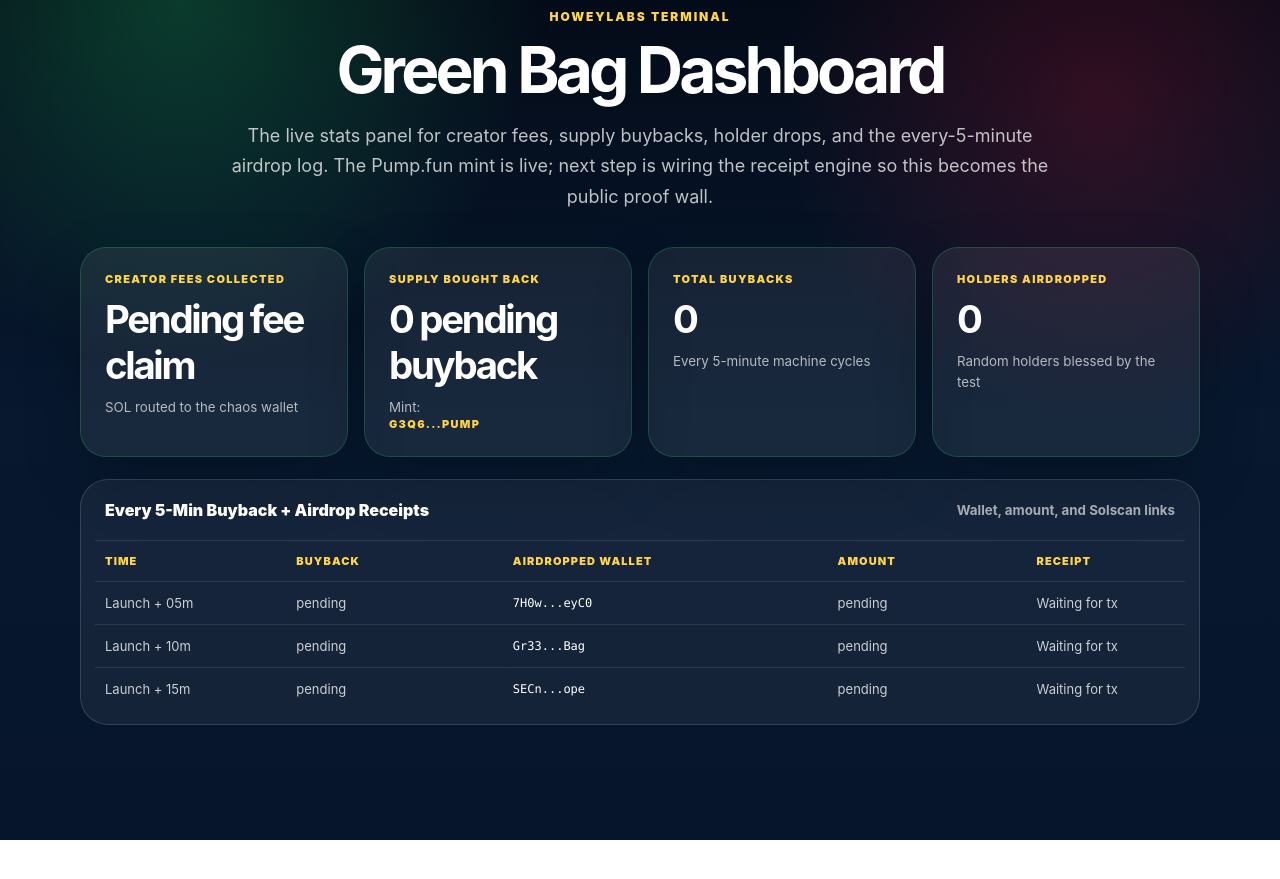
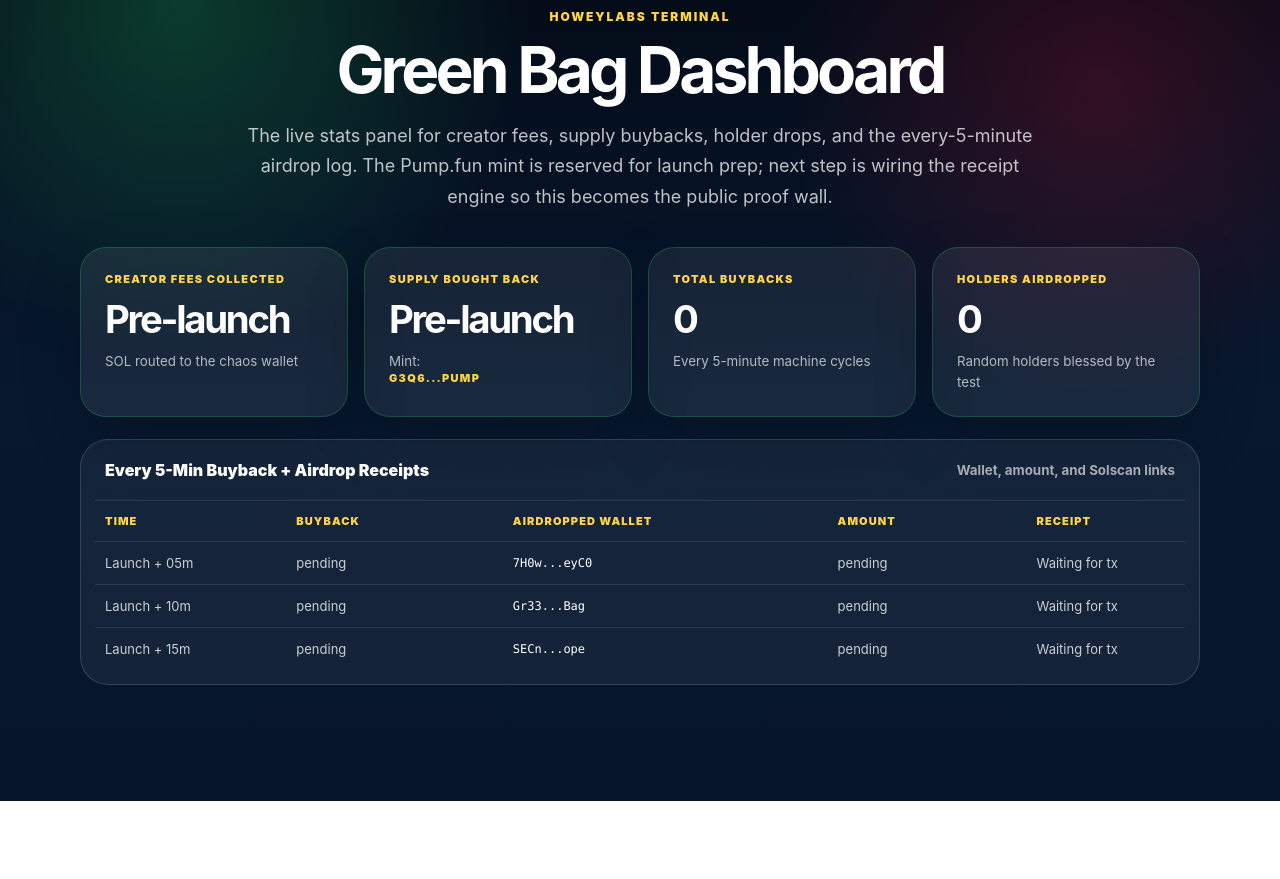
Before and after one commit to Rastacowboy0131/howeycoins-site, a website: page index.html in a window 1280 px wide. Shown: the part 1060-1939 px from the top of the page. Drawn offline with Linux system fonts and the light colour scheme.

Commit message:
fix: mark HoweyCoins dashboard as pre-launch

```diff
--- a/app.js
+++ b/app.js
@@ -136,8 +136,8 @@ function setText(id, value) {
 }
 
 function renderStats() {
-  setText('statFees', howeyStats.creatorFeesSol == null ? 'Pending fee claim' : `${howeyStats.creatorFeesSol.toFixed(3)} SOL`);
-  setText('statSupply', howeyStats.supplyBoughtBack == null ? '0 pending buyback' : howeyStats.supplyBoughtBack.toLocaleString());
+  setText('statFees', howeyStats.creatorFeesSol == null ? 'Pre-launch' : `${howeyStats.creatorFeesSol.toFixed(3)} SOL`);
+  setText('statSupply', howeyStats.supplyBoughtBack == null ? 'Pre-launch' : howeyStats.supplyBoughtBack.toLocaleString());
   setText('statMint', shortAddress(howeyStats.mint));
   setText('statBuybacks', String(howeyStats.totalBuybacks));
   setText('statHolders', String(howeyStats.holdersAirdropped));
--- a/index.html
+++ b/index.html
@@ -69,8 +69,8 @@
           <h2 class="center">Green Bag Dashboard</h2>
           <p class="center max-text dashboard-intro">
             The live stats panel for creator fees, supply buybacks, holder drops, and the
-            every-5-minute airdrop log. The Pump.fun mint is live; next step is wiring
-            the receipt engine so this becomes the public proof wall.
+            every-5-minute airdrop log. The Pump.fun mint is reserved for launch prep;
+            next step is wiring the receipt engine so this becomes the public proof wall.
           </p>
 
           <div class="stats-grid">
@@ -81,7 +81,7 @@
             </article>
             <article class="stat-card">
               <span>Supply Bought Back</span>
-              <strong id="statSupply">0 pending buyback</strong>
+              <strong id="statSupply">Pre-launch</strong>
               <small>Mint: <span id="statMint">G3Q6...pump</span></small>
             </article>
             <article class="stat-card">
```
Also changed, not shown: docs/fee-buyback-airdrop-engine.md (+2 -2 lines).
